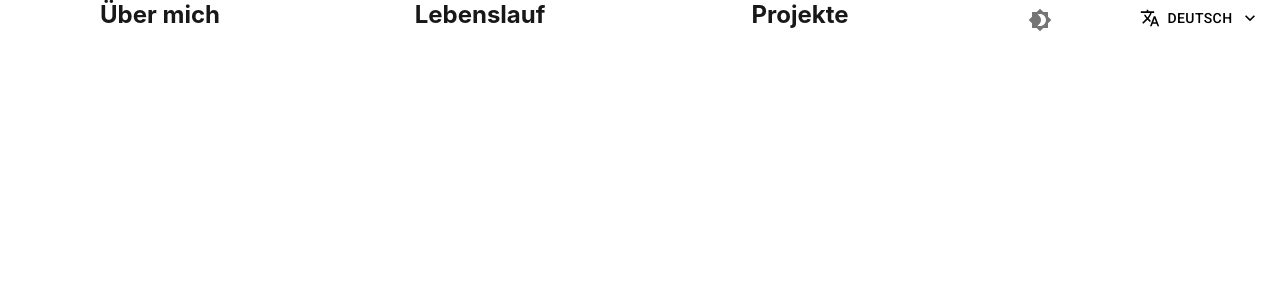
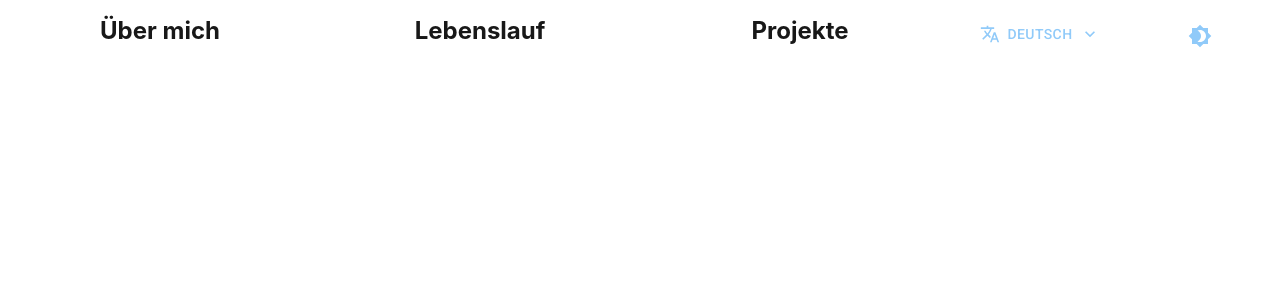
Before and after one commit to bennischober/mono.benjaminschober.de, a React (Create React App) app in the folder app/main-hp-app/: page / in a window 1280 px wide. Shown: the top 300 px of the page. Built offline with nearby package versions, Linux system fonts and the light colour scheme.

Commit message:
ThemeChange functional
- moved theme change state to app.jsx
- added fallback for getText(lang) in languageRouter.js
- removed keepLanguage() and keepTheme()

```diff
--- a/app/main-hp-app/src/App.jsx
+++ b/app/main-hp-app/src/App.jsx
@@ -1,7 +1,7 @@
 import React from 'react';
 import './App.css';
-import {keepTheme, setTheme, getTheme} from "./utils/themes";
-import {keepLanguage, setLanguage, getLanguage} from "./utils/languages";
+import {setTheme, getTheme} from "./utils/themes";
+import {setLanguage, getLanguage} from "./utils/languages";
 import {Navbar} from "./app/components/navbar";
 import {ThemeProvider} from "@material-ui/core";
 
@@ -15,10 +15,9 @@ class App extends React.Component {
         this.state = {theme: 'light', lang: 'de'};
     }
 
+    // set initial states by getting
     componentDidMount = () => {
-        keepTheme();
-        keepLanguage();
-
+        if(localStorage.getItem('theme')) this.handleThemeChange(localStorage.getItem('theme'));
         if (localStorage.getItem('language')) this.handleLanguageChange(localStorage.getItem('language'));
     }
 
@@ -40,7 +39,7 @@ class App extends React.Component {
             <ThemeProvider theme={curTheme}>
                 <div className="App">
                     <Navbar text={curLang.nav} onLangChange={this.handleLanguageChange}
-                            onThemeChange={this.handleThemeChange}/>
+                            onThemeChange={this.handleThemeChange} themeState={this.state.theme}/>
                 </div>
             </ThemeProvider>
         );
--- a/app/main-hp-app/src/app/components/navbar/index.jsx
+++ b/app/main-hp-app/src/app/components/navbar/index.jsx
@@ -5,6 +5,7 @@ import {makeStyles} from "@material-ui/styles";
 const useStyles = makeStyles((theme) => ({
     root: {
         flexGrow: 1,
+        margin: "1rem 0 1rem 0"
     },
 }));
 
@@ -12,12 +13,13 @@ export function Navbar(props) {
     const txt = props.text;
     const onLangChange = props.onLangChange;
     const onThemeChange = props.onThemeChange;
+    const themeState = props.themeState;
 
     const classes = useStyles();
 
     return(
         <nav className={classes.root}>
-            <NavItems text={txt} onLangChange={onLangChange} onThemeChange={onThemeChange}/>
+            <NavItems text={txt} onLangChange={onLangChange} onThemeChange={onThemeChange} themeState={themeState}/>
         </nav>
     );
 }
--- a/app/main-hp-app/src/app/components/navbar/navItems.jsx
+++ b/app/main-hp-app/src/app/components/navbar/navItems.jsx
@@ -11,6 +11,7 @@ export function NavItems(props) {
     const data = props.text;
     const onLangChange = props.onLangChange;
     const onThemeChange = props.onThemeChange;
+    const themeState = props.themeState;
 
     return (
         <Grid container>
@@ -19,8 +20,8 @@ export function NavItems(props) {
             <Grid item xs={12} sm={3}><a href="#projects" className="main-links">{data.projects}</a></Grid>
             <Grid item xs={12} sm={3}>
                 <Grid container>
-                    <Grid item xs={12} sm={6}><ThemeToggle text={data.comps.btn.themeToggle} onThemeChange={onThemeChange}/></Grid>
                     <Grid item xs={12} sm={6}><LanguageToggle text={data.comps.btn.langToggle} onLangChange={onLangChange}/></Grid>
+                    <Grid item xs={12} sm={6}><ThemeToggle text={data.comps.btn.themeToggle} onThemeChange={onThemeChange} themeState={themeState}/></Grid>
                 </Grid>
             </Grid>
         </Grid>
--- a/app/main-hp-app/src/app/components/themeToggle/index.jsx
+++ b/app/main-hp-app/src/app/components/themeToggle/index.jsx
@@ -1,39 +1,23 @@
-import React, {useEffect, useState} from "react";
-import {setTheme} from "../../../utils/themes";
+import React from "react";
 import BrightnessHighIcon from '@material-ui/icons/BrightnessHigh';
 import Brightness4Icon from '@material-ui/icons/Brightness4';
 import {IconButton, Tooltip} from "@material-ui/core";
 
 export function ThemeToggle(props) {
     const text = props.text;
+    const changeTheme = props.onThemeChange;
+    const themeState = props.themeState;
 
-    const [toggle, setToggle] = useState('light');
-    let theme = localStorage.getItem('theme');
-
-    const handleOnClick = () => {
-        if (toggle === "light") {
-            setTheme('dark');
-            setToggle('dark')
-        } else {
-            setTheme('light');
-            setToggle('light');
-        }
+    const handleOnClick = (nextState) => {
+        changeTheme(nextState);
     };
-
-    useEffect(() => {
-        if (localStorage.getItem('theme') === 'dark') {
-            setToggle('dark')
-        } else if (localStorage.getItem('theme') === 'light') {
-            setToggle('light')
-        }
-    }, [theme])
 
     return (
         <Tooltip title={text.tooltip}>
             <IconButton
                 id="theme-button"
-                onClick={handleOnClick}>
-                {toggle === "dark" ? <BrightnessHighIcon/> : <Brightness4Icon/>}
+                onClick={() => themeState === "dark" ? handleOnClick("light") : handleOnClick("dark")}>
+                {themeState === "dark" ? <BrightnessHighIcon color="primary"/> : <Brightness4Icon color="primary"/>}
             </IconButton>
         </Tooltip>
     );
--- a/app/main-hp-app/src/app/lang/languageRouter.js
+++ b/app/main-hp-app/src/app/lang/languageRouter.js
@@ -30,21 +30,19 @@ const en_obj = {
 
 const allLang = [de_obj, en_obj];
 
-// ToDo: On app start, get lang data on start and store in local object => change on lang swap
-
 /**
  * Returns an object with all language specific data.
  * @param lang: string of language code
  * */
 export function getText(lang) {
-    let el;
+    let el = undefined;
     for(let element of allLang) {
         if(element.key === lang) {
             el = element;
             break;
         }
     }
-    return el.json;
+    return el === undefined ? en_obj.json : el.json;
 }
 
 export function getCurrentLanguageText() {
--- a/app/main-hp-app/src/utils/languages.js
+++ b/app/main-hp-app/src/utils/languages.js
@@ -8,7 +8,3 @@ export function setLanguage(langName) {
 export function getLanguage() {
     return getCurrentLanguageText();
 }
-
-export function keepLanguage() {
-    if (localStorage.getItem('language')) setLanguage(localStorage.getItem('language'));
-}
--- a/app/main-hp-app/src/utils/themes.js
+++ b/app/main-hp-app/src/utils/themes.js
@@ -1,50 +1,48 @@
 const {createTheme} = require("@material-ui/core");
 
 let GLOBAL_STYLE = createTheme({
-    components: {
-        MuiButton: {
-            styleOverrides: {
-                root: {
-                    color: '#000000',
-                }
-            }
-        }
+    palette: {
+        type: "dark",
+        mode: "dark"
     }
 });
 
 function setTheme(themeName) {
     localStorage.setItem('theme', themeName);
     document.documentElement.dataset.theme = themeName;
-    overwriteMaterialDesign(themeName);
+    changeTheme(themeName);
+}
+
+function changeTheme(themeName) {
+    if (themeName === "dark") {
+        GLOBAL_STYLE = createTheme({
+            palette: {
+                type: themeName,
+                mode: themeName,
+                primary: {
+                    main: "#ffffff",
+                },
+            },
+        });
+        return;
+    }
+
+    GLOBAL_STYLE = createTheme({
+        palette: {
+            type: themeName,
+            mode: themeName,
+            primary: {
+                main: "#000000",
+            }
+        },
+    });
 }
 
 function getTheme() {
     return GLOBAL_STYLE;
 }
 
-function keepTheme() {
-    if (localStorage.getItem('theme')) setTheme(localStorage.getItem('theme'));
-}
-
-function overwriteMaterialDesign(isDark) {
-    if (isDark === 'dark1') { // just for debug, change to dark later!
-        const theme = createTheme({
-            components: {
-                MuiButton: {
-                    styleOverrides: {
-                        root: {
-                            main: '#ffffff',
-                        }
-                    }
-                }
-            }
-        });
-        GLOBAL_STYLE = theme;
-    }
-}
-
 module.exports = {
     setTheme,
-    keepTheme,
     getTheme
 }
```
